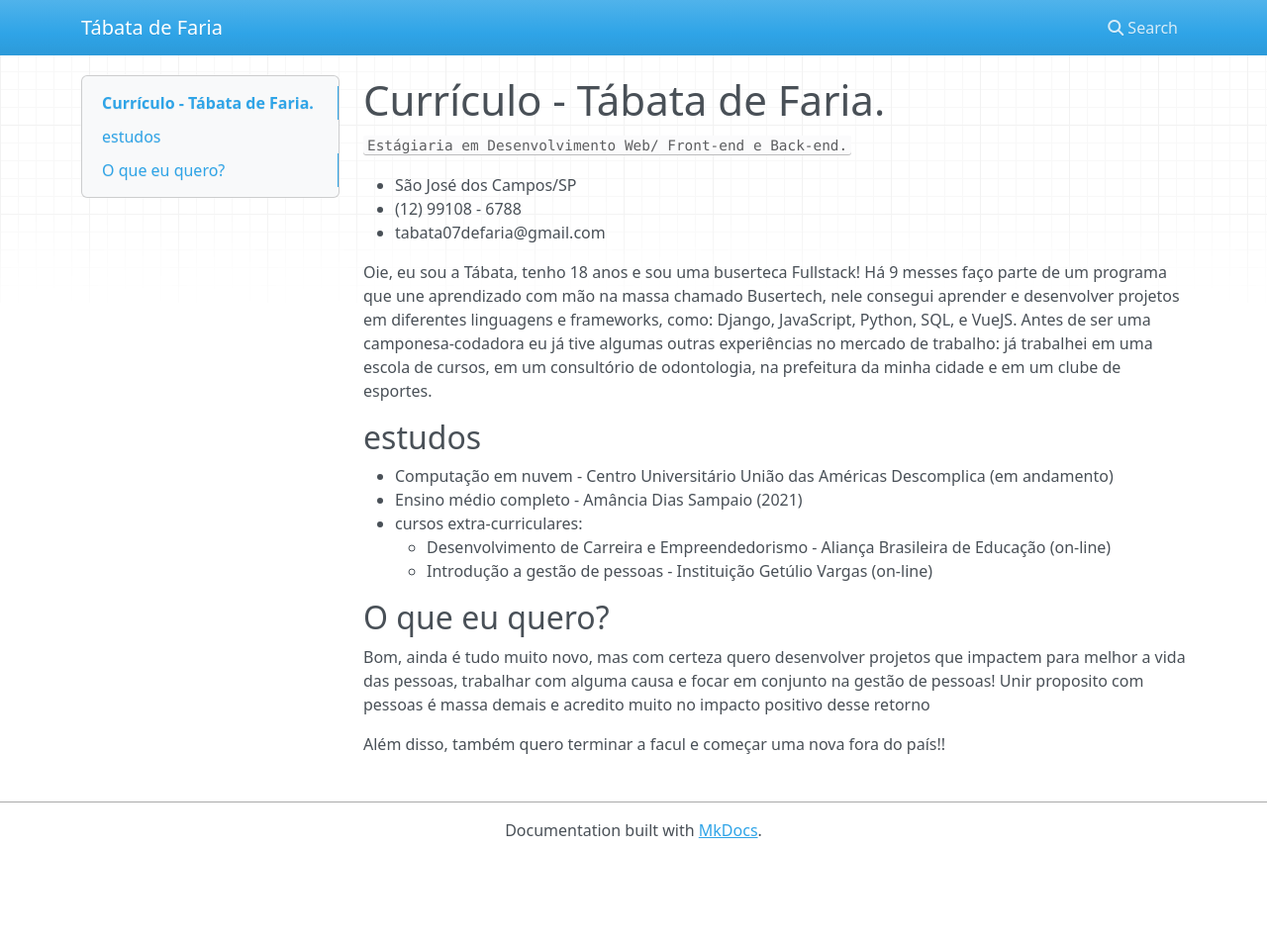
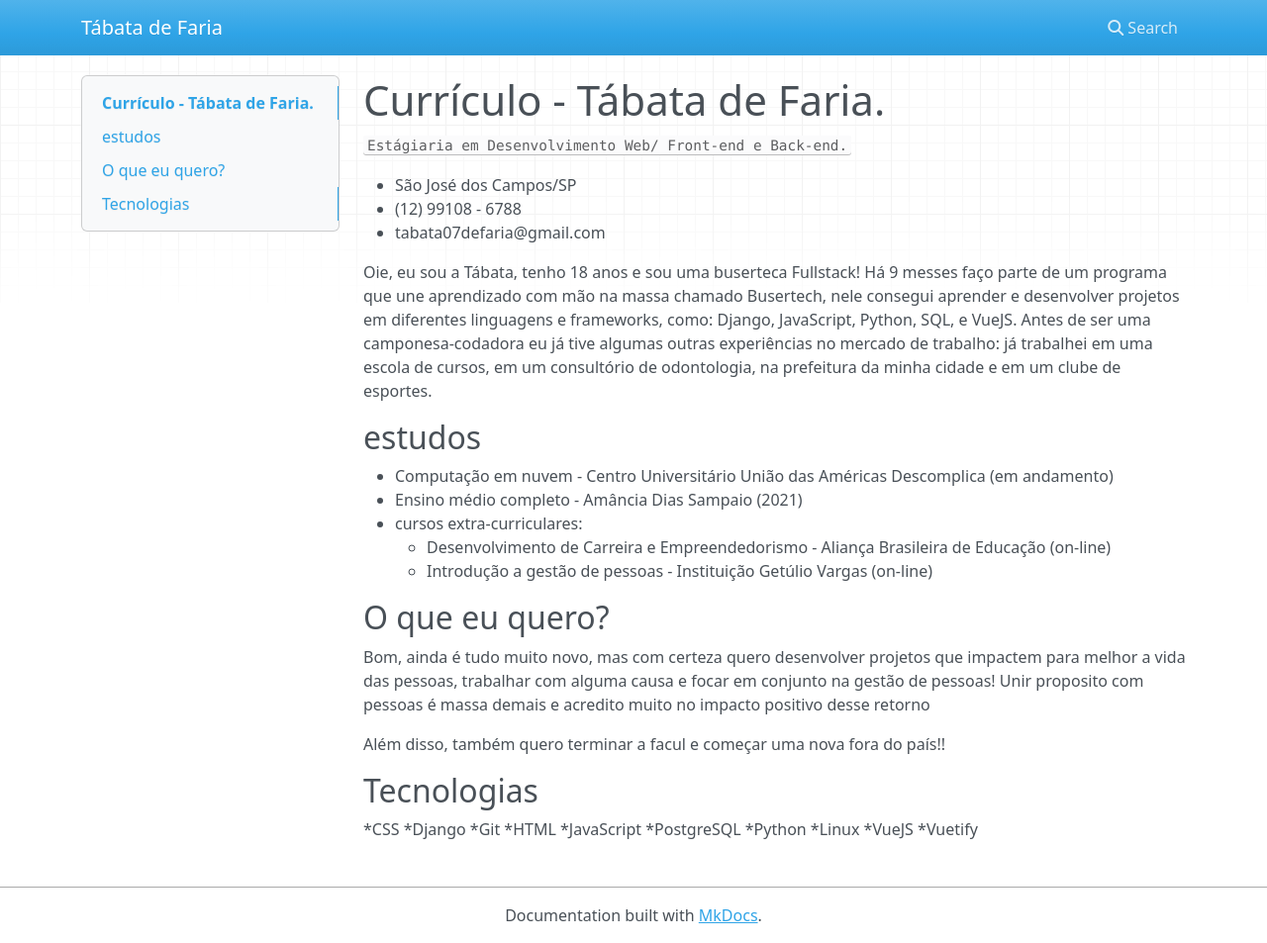
Before and after one commit to tabataf/curriculo, an MkDocs documentation site: the page built from docs/index.md, in a window 1280 px wide and 953 px high. Shown: the whole window at 99% size. Built offline with MkDocs 1.6.1, drawn with Linux system fonts in a browser that asks for light colours; nearby versions of some CDN libraries.

Commit message:
colocando as tecnologias

```diff
--- a/docs/index.md
+++ b/docs/index.md
@@ -21,3 +21,14 @@ Antes de ser uma camponesa-codadora eu já tive algumas outras experiências no
 Bom, ainda é tudo muito novo, mas com certeza quero desenvolver projetos que impactem para melhor a vida das pessoas, trabalhar com alguma causa e focar em conjunto na gestão de pessoas! Unir proposito com pessoas é massa demais e acredito muito no impacto positivo desse retorno
 
 Além disso, também quero terminar a facul e começar uma nova fora do país!!
+## Tecnologias
+*CSS
+*Django
+*Git
+*HTML
+*JavaScript
+*PostgreSQL
+*Python
+*Linux
+*VueJS
+*Vuetify
```
